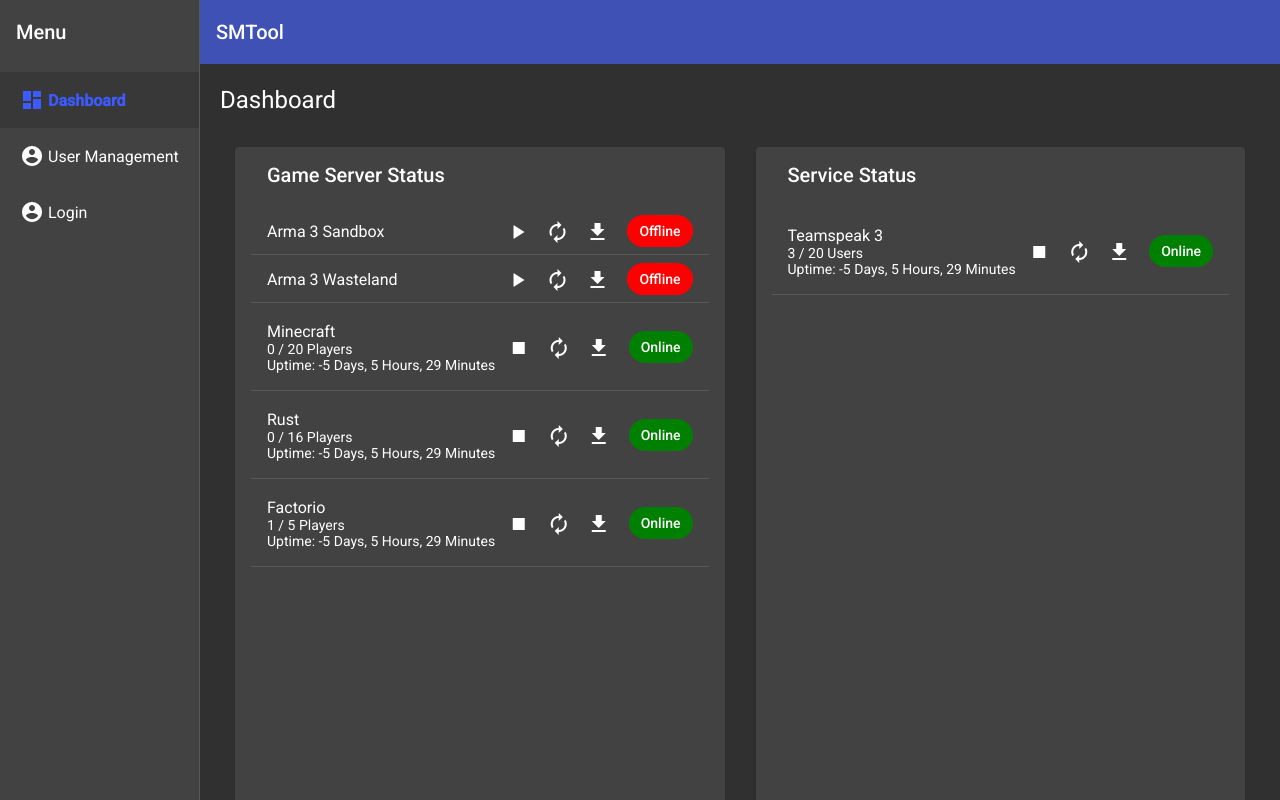
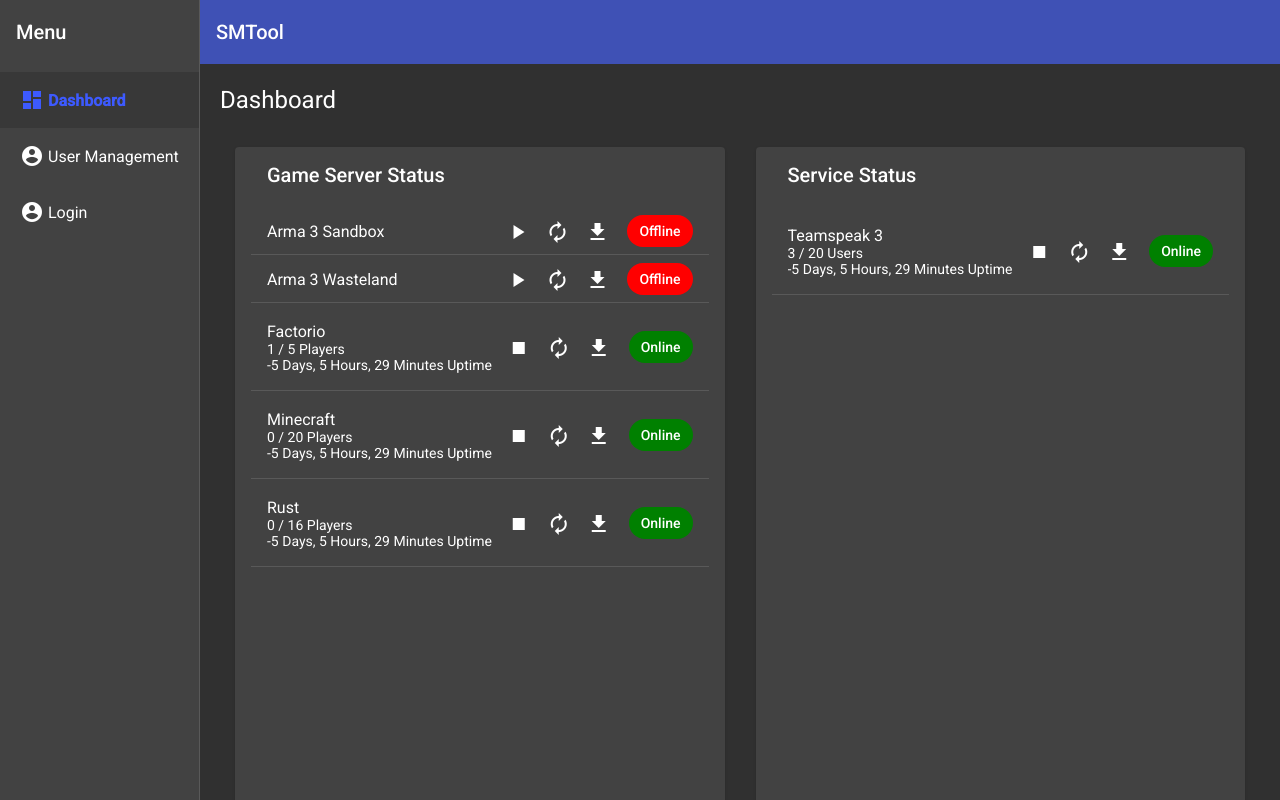
Before and after one commit to luuktap/smtool-frontend, an Angular app: page /dashboard in a window 1280 px wide. Built offline with nearby package versions, Linux system fonts and the light colour scheme; no server answers.

Commit message:
change uptime display and sort on load

```diff
--- a/src/app/modules/dashboard/dashboard/dashboard.component.html
+++ b/src/app/modules/dashboard/dashboard/dashboard.component.html
@@ -13,7 +13,7 @@
             <mat-list-item *ngFor="let server of GameServers">
               <h4 mat-line>{{server.name}}</h4>
               <p mat-line *ngIf="server.online">{{server.playersOnline}} / {{server.playersLimit}} Players</p>
-              <p mat-line *ngIf="server.online">Uptime: {{ getUptimeString(server.uptime) }}</p>
+              <p mat-line *ngIf="server.online">{{ getUptimeString(server.uptime) }} Uptime</p>
 
               <ng-container *ngIf="!(isHandset | async) else phoneControls">
                 <button *ngIf="!server.online" mat-icon-button matTooltip="Start Server">
@@ -77,7 +77,7 @@
             <mat-list-item *ngFor="let service of Services">
               <h4 mat-line>{{service.name}}</h4>
               <p mat-line *ngIf="service.online && service.name == 'Teamspeak 3'">{{service.custom.usersOnline}} / {{service.custom.usersLimit}} Users</p>
-              <p mat-line *ngIf="service.online">Uptime: {{ getUptimeString(service.uptime) }}</p>
+              <p mat-line *ngIf="service.online">{{ getUptimeString(service.uptime) }} Uptime</p>
               <button *ngIf="!service.online" mat-icon-button matTooltip="Start Server">
                 <mat-icon>play_arrow</mat-icon>
               </button>
--- a/src/app/modules/dashboard/dashboard/dashboard.component.ts
+++ b/src/app/modules/dashboard/dashboard/dashboard.component.ts
@@ -69,6 +69,11 @@ export class DashboardComponent implements OnInit {
   constructor(
     private breakpointObserver: BreakpointObserver
   ) {
+    this.GameServers.sort((a, b) => {
+      if(a.name < b.name) return -1;
+      if(a.name > b.name) return 1;
+      return 0;
+    })
   }
 
   isHandset = this.breakpointObserver.observe([Breakpoints.Handset, Breakpoints.Small]).pipe(
```
